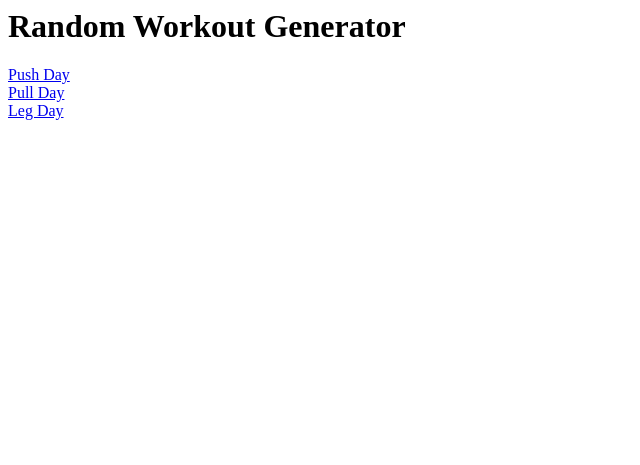
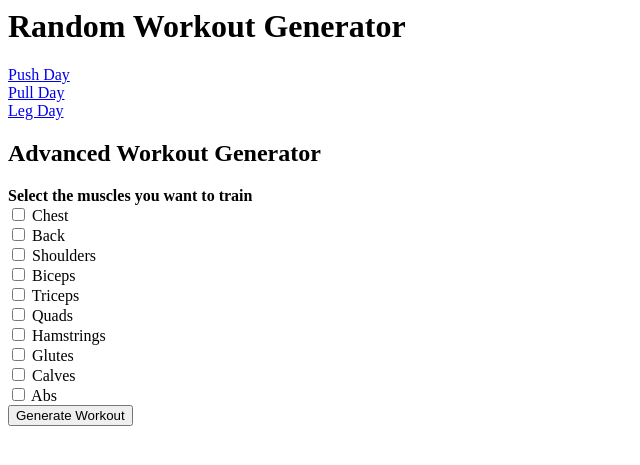
Before and after one commit to abigail-thomas/mocfit, a Django app: page / in a window 1280 px wide. Shown: the top 465 px of the page, without its empty margins (0-640 px from the left). Run offline with Django 5.2, Linux system fonts and the light colour scheme.

Commit message:
added a more advanced workout generator

```diff
--- a/workouts/data.py
+++ b/workouts/data.py
@@ -6,3 +6,16 @@ workout_list = {
     "legs": ["Squats", "Lunges", "Deadlifts", "Leg Press", "Leg Extensions", "Calf Raises"],
     "arms": [],
 }
+
+advanced_workout_list = {
+    "chest": ["Bench Press", "Incline Dumbbell Press", "Push-Ups"],
+    "back": ["Pull-Ups", "Barbell Row", "Lat Pulldown"],
+    "shoulders": ["Overhead Press", "Lateral Raises", "Arnold Press"],
+    "biceps": ["Bicep Curls", "Hammer Curls", "Chin-Ups"],
+    "triceps": ["Tricep Dips", "Skull Crushers", "Tricep Pushdowns"],
+    "quads": ["Squats", "Leg Press", "Lunges"],
+    "hamstrings": ["Deadlifts", "Leg Curls", "Good Mornings"],
+    "glutes": ["Hip Thrusts", "Glute Bridges", "Step-Ups"],
+    "calves": ["Standing Calf Raises", "Seated Calf Raises"],
+    "abs": ["Plank", "Crunches", "Hanging Leg Raises"],
+}
--- a/workouts/templates/workouts/workout_generator_page.html
+++ b/workouts/templates/workouts/workout_generator_page.html
@@ -2,3 +2,22 @@
 <a href = "{% url 'workout_generator' 'push' %}">Push Day</a><br>
 <a href = "{% url 'workout_generator' 'pull' %}">Pull Day</a><br>
 <a href = "{% url 'workout_generator' 'legs' %}">Leg Day</a><br>
+
+<h2>Advanced Workout Generator</h2>
+<b>Select the muscles you want to train</b>
+<form method="post" action="{% url 'advanced_workout_generator' %}">
+    {% csrf_token %}
+
+    <label><input type="checkbox" name="muscles" value="chest"> Chest</label><br>
+    <label><input type="checkbox" name="muscles" value="back"> Back</label><br>
+    <label><input type="checkbox" name="muscles" value="shoulders"> Shoulders</label><br>
+    <label><input type="checkbox" name="muscles" value="biceps"> Biceps</label><br>
+    <label><input type="checkbox" name="muscles" value="triceps"> Triceps</label><br>
+    <label><input type="checkbox" name="muscles" value="quads"> Quads</label><br>
+    <label><input type="checkbox" name="muscles" value="hamstrings"> Hamstrings</label><br>
+    <label><input type="checkbox" name="muscles" value="glutes"> Glutes</label><br>
+    <label><input type="checkbox" name="muscles" value="calves"> Calves</label><br>
+    <label><input type="checkbox" name="muscles" value="abs"> Abs</label><br>
+
+    <button type="submit">Generate Workout</button>
+  </form>
--- a/workouts/urls.py
+++ b/workouts/urls.py
@@ -4,4 +4,5 @@ from . import views
 urlpatterns = [
     path("", views.workout_generator_page, name = "workout_generator_page"),
     path("<str:workout_type>/", views.workout_generator, name = "workout_generator"),
+    path("workouts/advanced_workout_generator/", views.advanced_workout_generator, name = "advanced_workout_generator")
 ]
--- a/workouts/views.py
+++ b/workouts/views.py
@@ -1,6 +1,6 @@
 from django.shortcuts import render
 import random
-from .data import workout_list
+from .data import workout_list, advanced_workout_list
 
 # Create your views here.
 
@@ -18,3 +18,11 @@
         "type": workout_type.capitalize(),
         "exercises": chosen
     })
+
+def advanced_workout_generator(request):
+    if request.method == "POST":
+        selected_muscles = request.POST.getlist("muscles")
+        generated = {}
+        for muscle in selected_muscles:
+            generated[muscle] = advanced_workout_list.get(muscle, [])
+        return render(request, "workouts/advanced_workout_results.html", {"workout": generated})
```
Also changed, not shown: workouts/templates/workouts/advanced_workout_results.html (added, +25 -0 lines).
